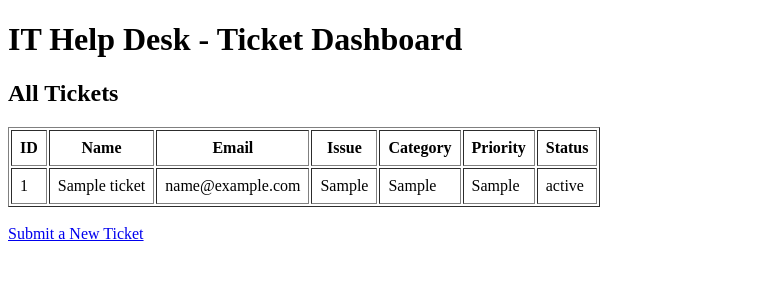
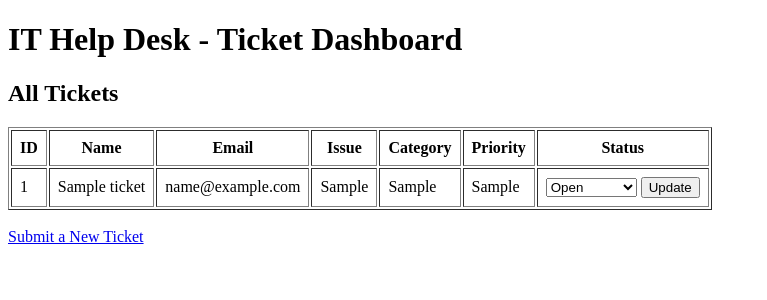
Before and after one commit to eholguin1/it-help-desk-ticket-system, a Flask app: page /tickets in a window 1280 px wide. Shown: the top 300 px of the page, without its empty margins (0-767 px from the left). Run offline with Flask 3, Linux system fonts and the light colour scheme; tables that the repository leaves empty hold one stand-in row (values such as "Sample post").

Commit message:
Add ticket status updates

```diff
--- a/app.py
+++ b/app.py
@@ -1,7 +1,7 @@
 #Imports the Flask class from the Flask library
 #Able for python to act as a web server/application
 #request --> lets Python access information that a user submits through a form
-from flask import Flask, render_template, request
+from flask import Flask, redirect, render_template, request
         #render_template allows Flask to load an HTML file
 import sqlite3 #built in python library that lets you work with SQLite databases
         #stores data in a file on your computer, so you do not have to use a separate datebase server
@@ -92,6 +92,26 @@ def tickets():
     connection.close()
     #sneds the tickets to the HTML page
     return render_template("tickets.html", tickets=tickets)
+
+#Updates the status of a ticket
+@app.route("/update_status/<int:ticket_id>", methods=["POST"])
+    # /update_status/ -->> is the beginning of the UR:L
+    # <int:ticket_id> --> the URL must contain a ticket ID represented as an integer
+    # methods=["POST"] --> this route accpets POST requests, whic are commonly used when submitting a form to change data
+    #ticket_id --> the ID of the ticket to update
+def update_status(ticket_id):
+    new_status = request.form.get("status") #selecting the status selected
+    if new_status not in ["Open", "In Progress", "Closed"]:
+        return "Invalid status",400 #400 is the HTTP status code meaning the request is invalid
+
+    connection = sqlite3.connect("tickets.db") #opens a connection to the SQLite database
+    connection.execute("UPDATE tickets SET status = ? WHERE id = ?", (new_status, ticket_id))
+
+    connection.commit() #saves the changes made to the database
+    connection.close() #closes the connection to the database
+
+    return redirect("/tickets") #redirects the user back to the tickets page after updating the status
+
 #Only run the following code if this file is being run directly
 if __name__ == "__main__":
     init_db()
--- a/templates/tickets.html
+++ b/templates/tickets.html
@@ -32,7 +32,17 @@
                     <td>{{ ticket[3] }}</td>
                     <td>{{ ticket[4] }}</td>
                     <td>{{ ticket[5] }}</td>
-                    <td>{{ ticket[6] }}</td>
+
+                    <td>
+                        <form action="/update_status/{{ ticket[0] }}" method="POST">
+                            <select name="status">
+                                <option value="Open" {% if ticket[6] == "Open" %}selected{% endif %}>Open</option>
+                                <option value="In Progress" {% if ticket[6] == "In Progress" %}selected{% endif %}>In Progress</option>
+                                <option value="Closed" {% if ticket[6] == "Closed" %}selected{% endif %}>Closed</option>
+                            </select>
+                            <button type="submit">Update</button>
+                        </form>
+                    </td>
                 </tr>
             {% endfor %}
         </table>
```
